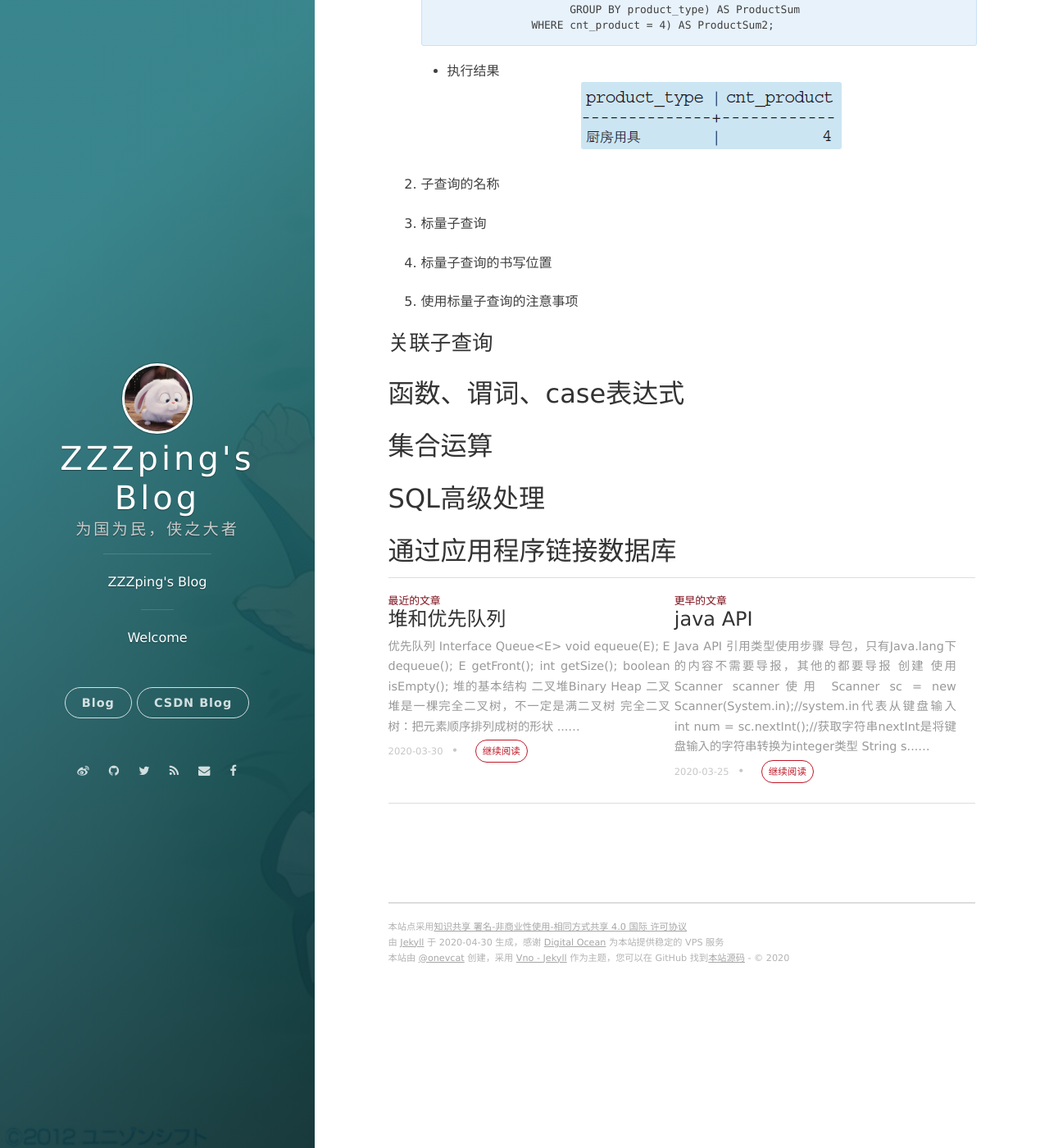
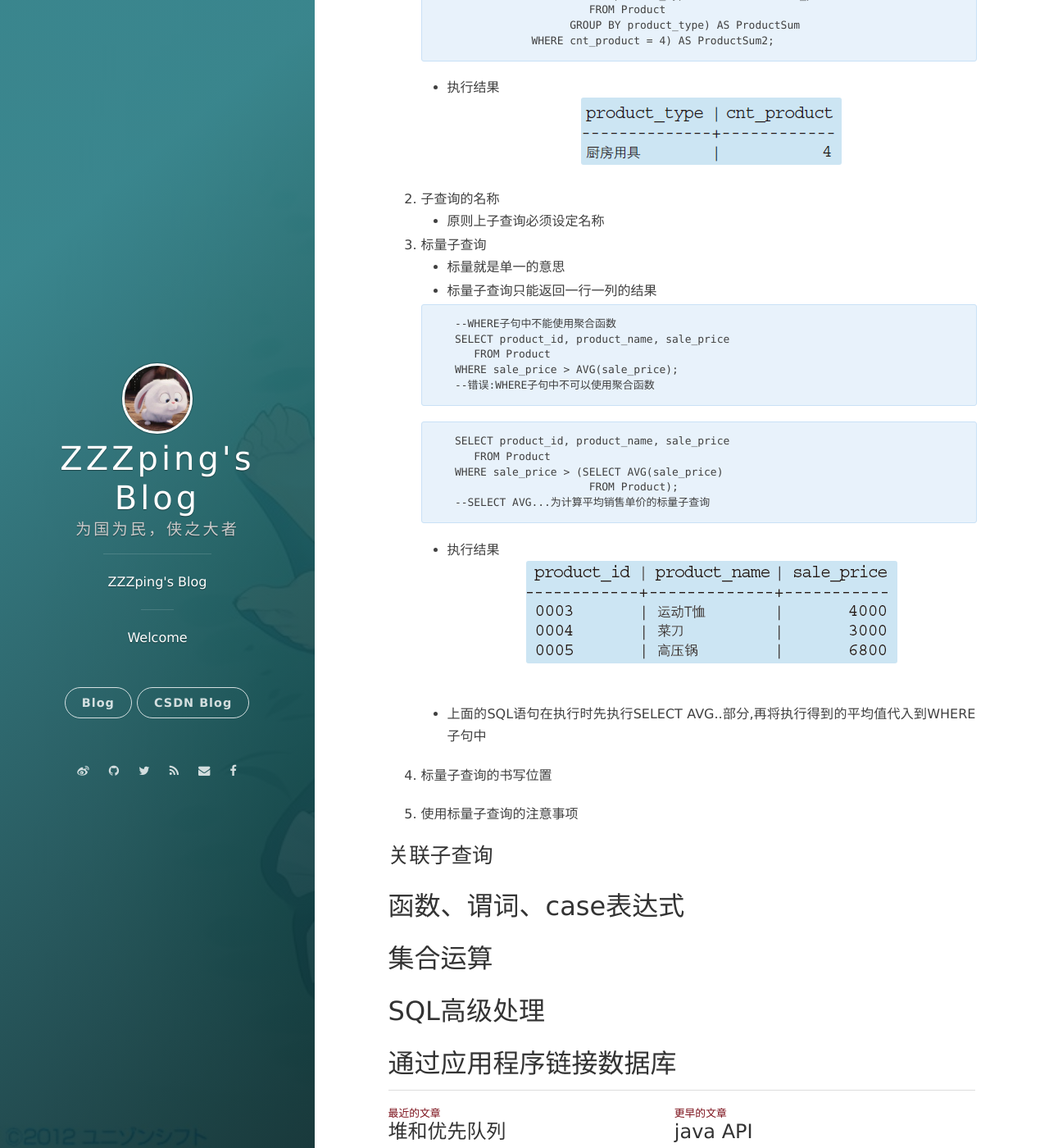
Before and after one commit to ZZZping/ZZZping.github.io, a Jekyll site: the page built from _posts/2020-03-30-SQL笔记.md, in a window 1280 px wide and 1400 px high, scrolled down 7463 px. Shown: the whole window at 82% size. Built offline with Jekyll 4.4.1, drawn with Linux system fonts in a browser that asks for light colours; nearby versions of some CDN libraries; comment, search, counter and statistics services are not loaded.

Commit message:
标量子查询

````diff
--- a/_posts/2020-03-30-SQL笔记.md
+++ b/_posts/2020-03-30-SQL笔记.md
@@ -290,8 +290,32 @@ date: 2020-03-30 08:28:24.000000000 +09:00
       ![avatar](/assets/images/增加子查询的嵌套.png)<br>
 
    2. 子查询的名称
+      + 原则上子查询必须设定名称
 
    3. 标量子查询
+      + 标量就是单一的意思
+      + 标量子查询只能返回一行一列的结果
+
+      ```SQL
+         --WHERE子句中不能使用聚合函数
+         SELECT product_id, product_name, sale_price
+            FROM Product
+         WHERE sale_price > AVG(sale_price);
+         --错误:WHERE子句中不可以使用聚合函数
+      ```
+
+      ```SQL
+         SELECT product_id, product_name, sale_price
+            FROM Product
+         WHERE sale_price > (SELECT AVG(sale_price)
+                              FROM Product);
+         --SELECT AVG...为计算平均销售单价的标量子查询
+      ```
+
+      + 执行结果
+      ![avatar](/assets/images/标量子查询1.png)<br>
+
+      + 上面的SQL语句在执行时先执行SELECT AVG..部分,再将执行得到的平均值代入到WHERE子句中
 
    4. 标量子查询的书写位置
 
````
Also changed, not shown: other parts of _posts/2020-03-30-SQL笔记.md (+1 -1 lines), assets/images/标量子查询1.png (added).
